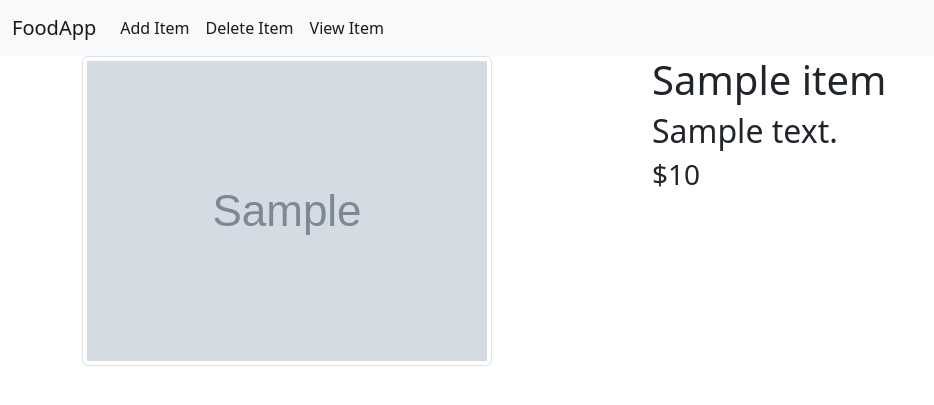
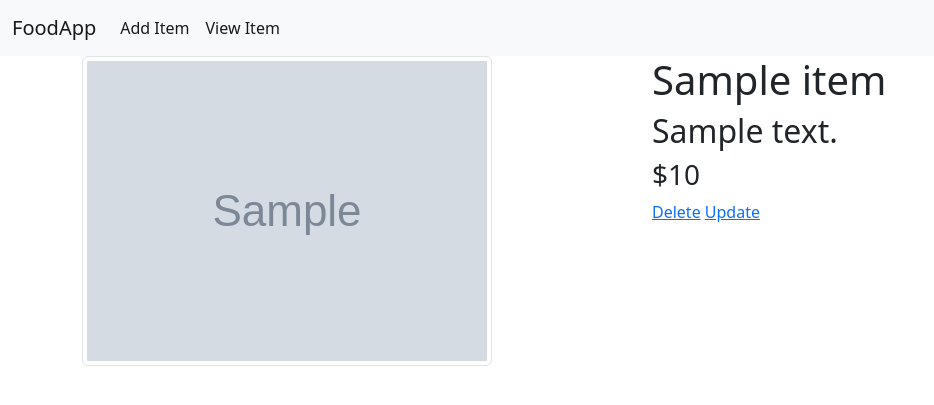
Before and after one commit to panky02/django_apps, a Django app: page /food/1/ in a window 1280 px wide. Shown: the top 405 px of the page, without its empty margins (0-934 px from the left). Run offline with Django 4.2, Linux system fonts and the light colour scheme; tables that the repository leaves empty hold one stand-in row (values such as "Sample post"); grey boxes marked "Sample" are stand-in pictures.

Commit message:
added update n delete for foodapp

```diff
--- a/food_menu_app/food/templates/food/base.html
+++ b/food_menu_app/food/templates/food/base.html
@@ -22,9 +22,6 @@
                 <a class="nav-link active" aria-current="page" href="{% url 'food:create_item' %}">Add Item</a>
               </li>
               <li class="nav-item">
-                <a class="nav-link active" aria-current="page" href="#">Delete Item</a>
-              </li>
-              <li class="nav-item">
                 <a class="nav-link active" aria-current="page" href="#">View Item</a>
               </li>
             </ul>
--- a/food_menu_app/food/templates/food/detail.html
+++ b/food_menu_app/food/templates/food/detail.html
@@ -9,6 +9,8 @@
             <h1>{{ item.item_name }}</h1>
             <h2>{{ item.item_desc }}</h2>
             <h3>${{ item.item_price }}</h3>
+            <a href="{% url 'food:delete_item' item.id %}">Delete</a>
+            <a href="{% url 'food:update_item' item.id %}">Update</a>
         </div>
 
     </div>
--- /dev/null
+++ b/food_menu_app/food/templates/food/item-delete.html
@@ -0,0 +1,5 @@
+<form method="POST">
+    {% csrf_token%}
+    <h2>Are you sure you want to delete {{ item.item_name }} ?</h2>
+    <button type="submit">Confirm</button>
+</form>
--- a/food_menu_app/food/urls.py
+++ b/food_menu_app/food/urls.py
@@ -9,4 +9,6 @@ urlpatterns = [
     path('item/', views.item, name='item'),
     #add items via form
     path("add",views.create_item,name="create_item"),
+    path('update/<int:id>/',views.update_item, name="update_item"),
+    path('delete/<int:id>/',views.delete_item,name='delete_item'),
 ]
--- a/food_menu_app/food/views.py
+++ b/food_menu_app/food/views.py
@@ -28,3 +28,18 @@ def create_item(request):
         form.save()
         return redirect('food:index')
     return render(request,'food/item-form.html',{'form':form})
+
+def update_item(request, id):
+    item = Item.objects.get(id=id)
+    form = ItemForm(request.POST or None, instance=item)
+    if form.is_valid():
+        form.save()
+        return redirect('food:index')
+    return render(request,'food/item-form.html',{'form':form,'item':item})
+
+def delete_item(request, id):
+    item = Item.objects.get(id=id)
+    if request.method == 'POST':
+        item.delete()
+        return redirect('food:index')
+    return render(request, 'food/item-delete.html', {'item':item})
```
